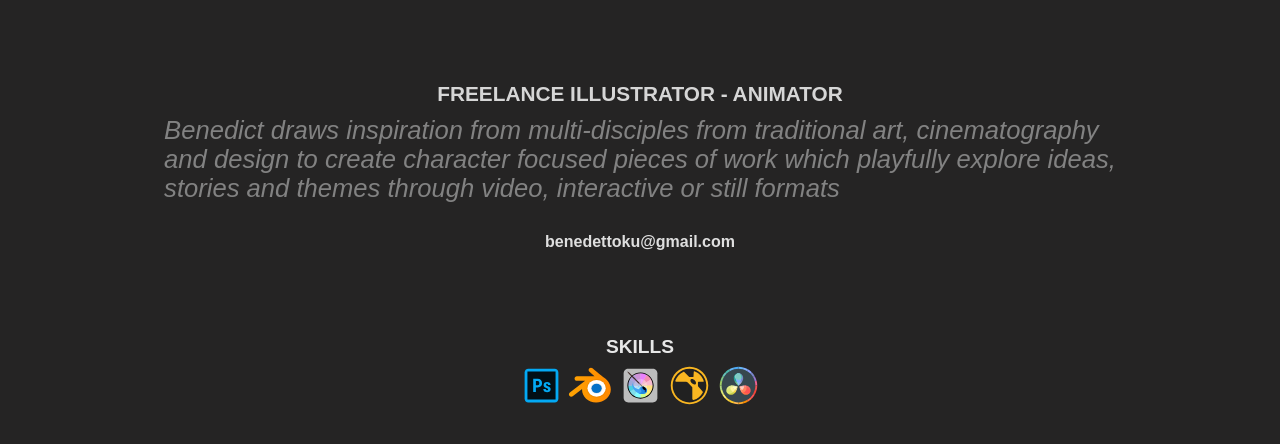
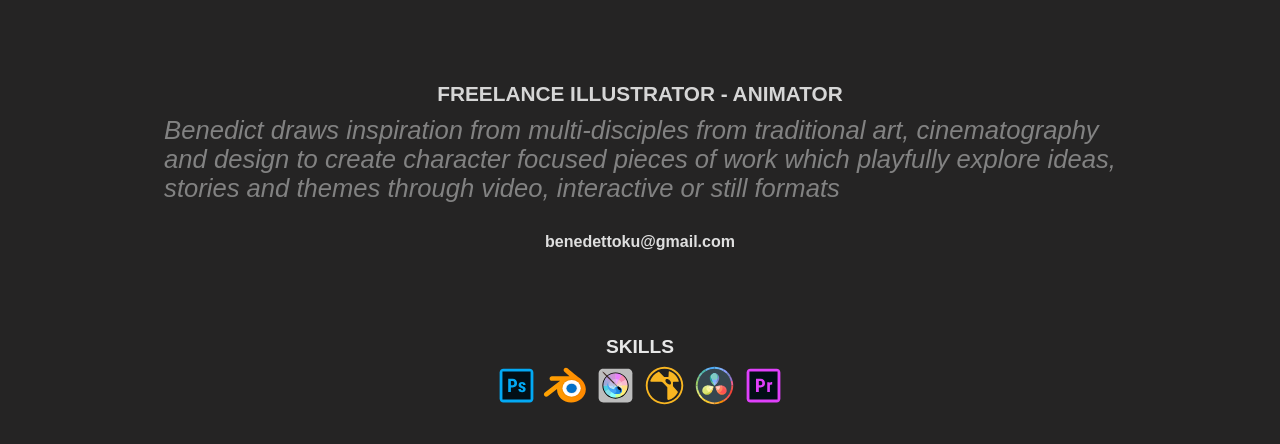
Before and after one commit to BEUTTO/BU, a plain HTML site: page pages/about.html in a window 1280 px wide. Shown: the part 84-528 px from the top of the page. Drawn offline with Linux system fonts and the light colour scheme.

Commit message:
v.3
fixed issue where premier was not showing in the icons on about page

```diff
--- a/pages/about.html
+++ b/pages/about.html
@@ -43,7 +43,7 @@
       <object data="../images/logos/krita-96.svg" width="45" height="45"> </object>
       <object data="../images/logos/nuke-96.svg" width="45" height="45"> </object>
       <object data="../images/logos/resolve-96.svg" width="45" height="45"> </object>
-      <object data="../images/logos/premier-96.svg" width="45" height="45"> </object>
+      <object data="../images/logos/premiere-96.svg" width="45" height="45"> </object>
       </div>
      </div>
    </main>
```
